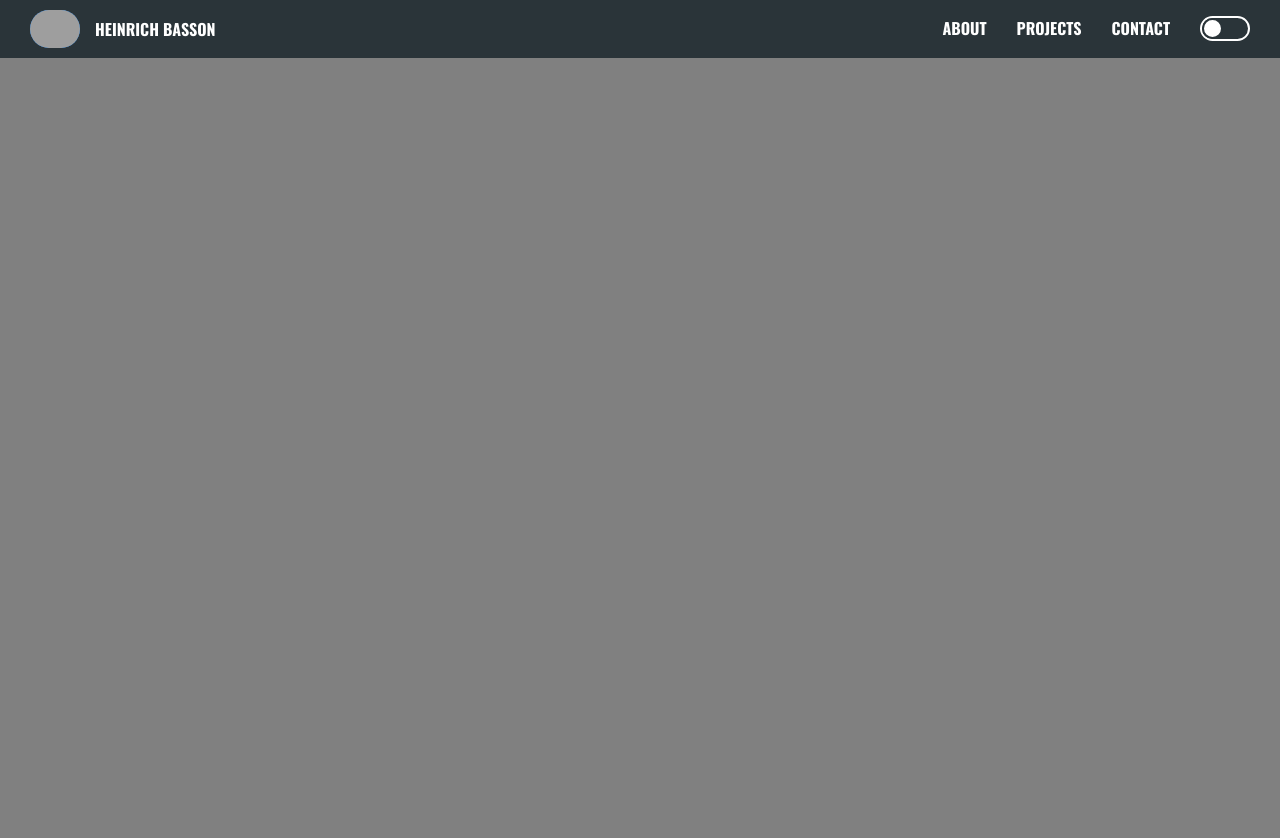
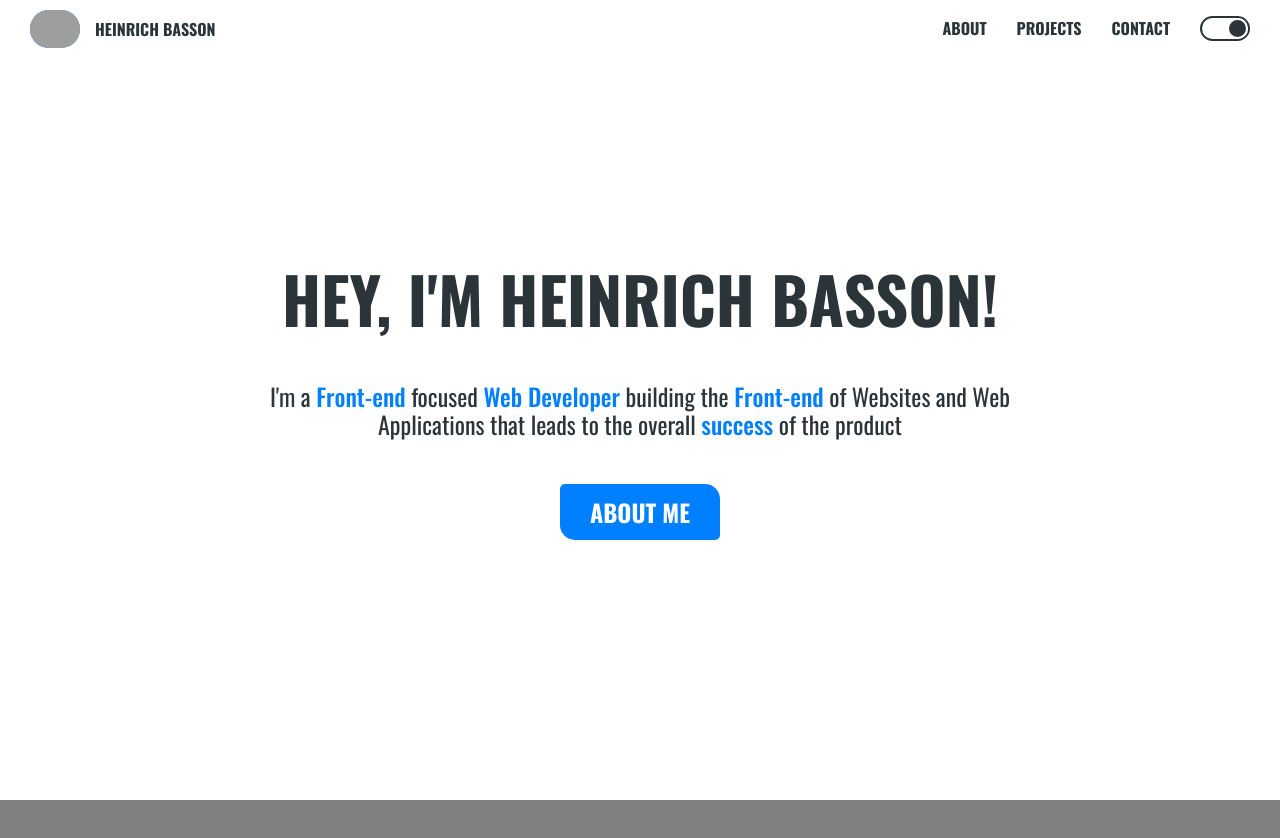
Before and after one commit to the-man2004/portfolio, a Vue app: page / in a window 1280 px wide. Shown: the top 838 px of the page. Built offline with nearby package versions, Linux system fonts and the light colour scheme; grey boxes are pictures that could not be loaded.

Commit message:
Added & started styling hero component.

```diff
--- a/src/App.vue
+++ b/src/App.vue
@@ -1,11 +1,13 @@
 <template>
   <TheHeader></TheHeader>
+  <TheHero></TheHero>
   <div class="test"></div>
   <div id="contact" class="test-2">scroll to me</div>
 </template>
 
 <script setup>
 import TheHeader from "./components/TheHeader.vue";
+import TheHero from "./components/TheHero.vue";
 </script>
 
 <style>
--- /dev/null
+++ b/src/components/TheHero.vue
@@ -0,0 +1,85 @@
+<template>
+  <section id="hero" :class="store.modeClass">
+    <h1>HEY, I'M HEINRICH BASSON!</h1>
+    <p>
+      I'm a <span class="highlighted-txt">Front-end</span> focused
+      <span class="highlighted-txt">Web Developer</span> building the
+      <span class="highlighted-txt">Front-end</span> of Websites and Web
+      Applications that leads to the overall
+      <span class="highlighted-txt">success</span> of the product
+    </p>
+    <a href="#about" id="hero-about-link">ABOUT ME</a>
+  </section>
+</template>
+
+<script setup>
+import { useStore } from "@/store";
+
+const store = useStore();
+</script>
+
+<style scoped>
+#hero {
+  display: flex;
+  align-items: center;
+  justify-content: center;
+  flex-direction: column;
+  height: 100vh;
+  min-height: 650px;
+  transition: background-color 250ms ease;
+}
+
+#hero h1 {
+  margin: 0 30px;
+  font-size: 2.5rem;
+  text-align: center;
+  line-height: 120%;
+}
+
+#hero p {
+  margin: 30px 30px;
+  font-size: 1.2rem;
+  font-weight: 400;
+  text-align: center;
+  line-height: 120%;
+  max-width: 750px;
+}
+
+#hero .highlighted-txt {
+  color: var(--accent-color);
+  font-weight: 500;
+}
+
+#hero #hero-about-link {
+  padding: 5px 15px;
+  text-decoration: none;
+  font-size: 1rem;
+  font-weight: 700;
+  border-radius: 5px 15px 5px 15px;
+  background: var(--accent-color);
+  color: var(--light-color);
+
+  transition: all 250ms ease;
+}
+#hero #hero-about-link:hover,
+#hero #hero-about-link:focus {
+  box-shadow: 1px 1px 15px var(--dark-color);
+  transform: translateY(-2.5px);
+}
+
+@media (min-width: 750px) {
+  #hero h1 {
+    font-size: 4rem;
+  }
+
+  #hero p {
+    margin: 45px 30px;
+    font-size: 1.5rem;
+  }
+
+  #hero #hero-about-link {
+    padding: 10px 30px;
+    font-size: 1.5rem;
+  }
+}
+</style>
--- a/src/store/index.js
+++ b/src/store/index.js
@@ -4,7 +4,7 @@ export const useStore = defineStore("portfolioStore", {
   state: () => {
     return {
       hello: "Hey!",
-      mode: "dark",
+      mode: "light",
     };
   },
   getters: {
```
